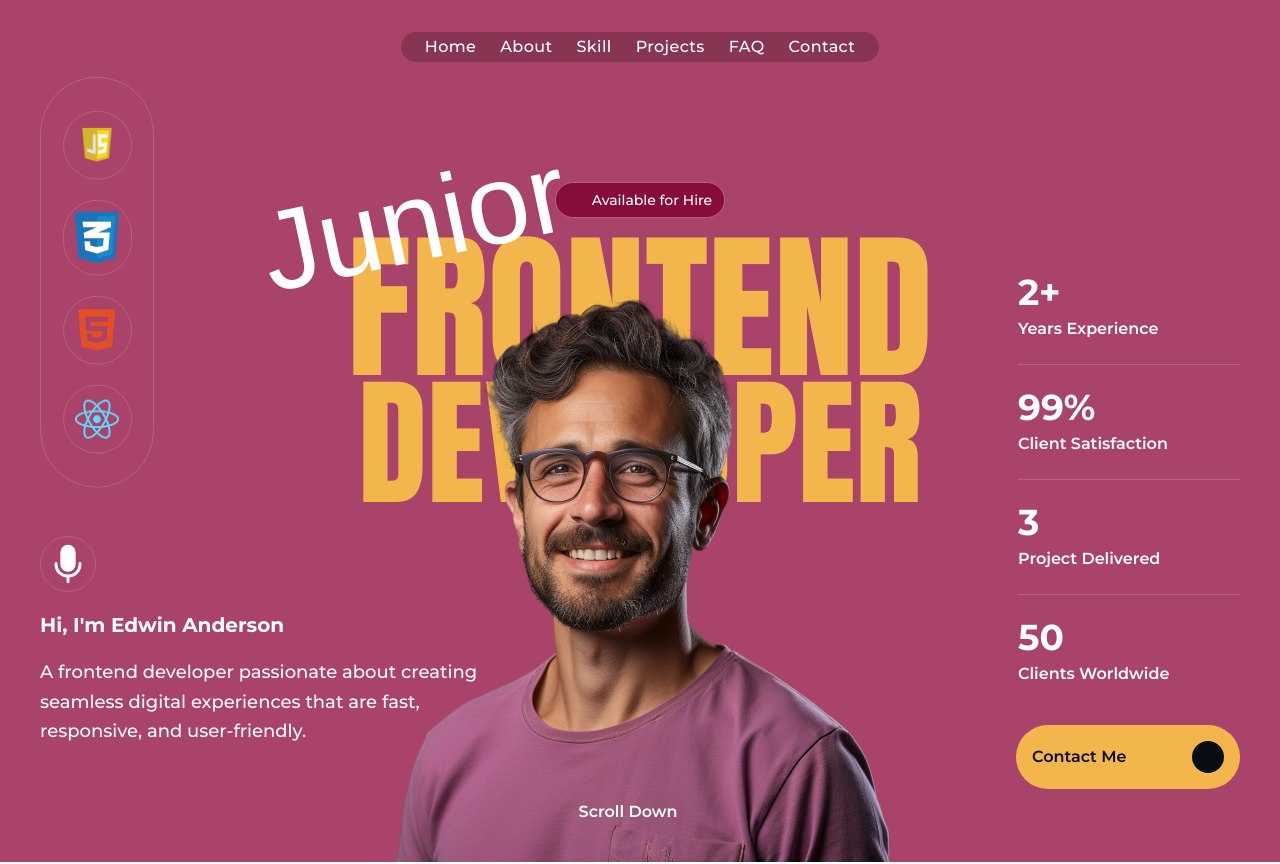
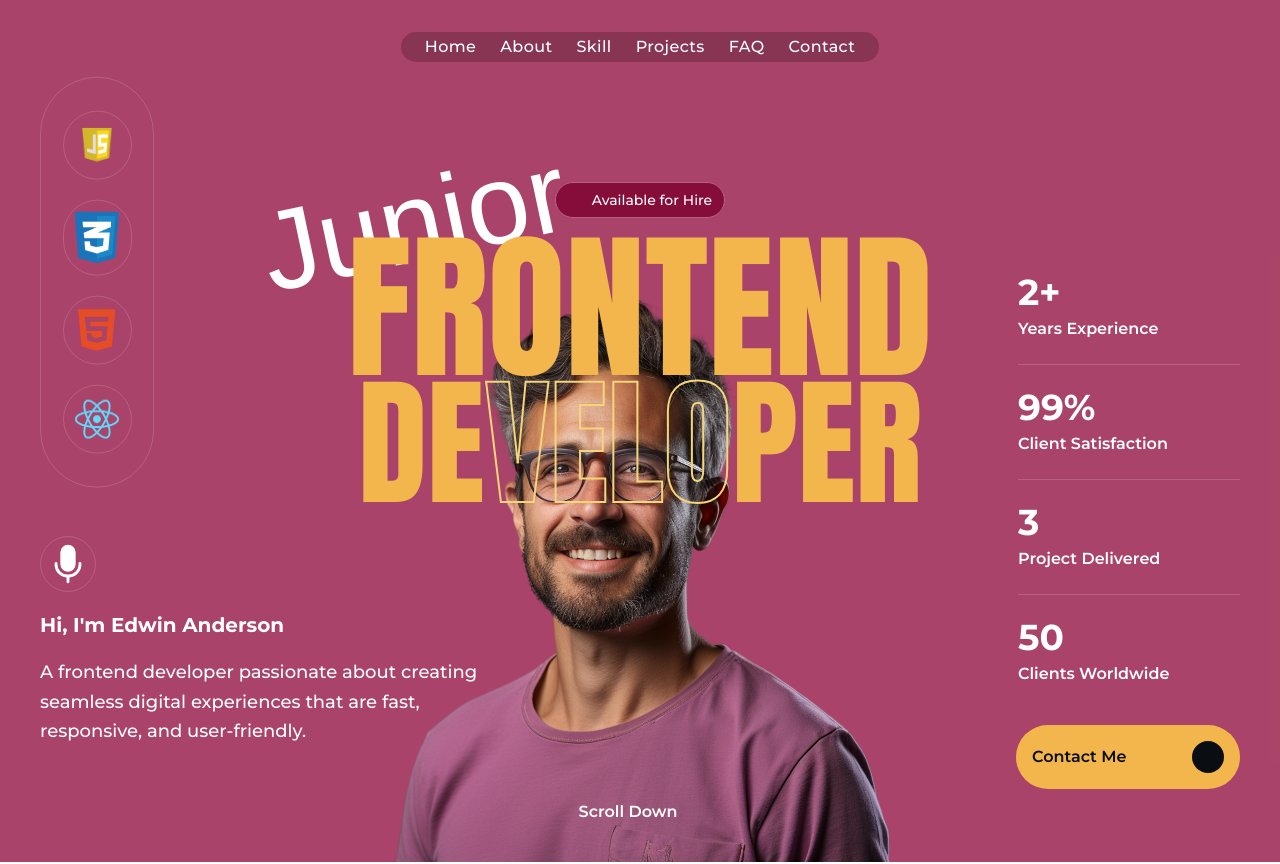
Before and after one commit to fahkhaer/me-portfolio, a Next.js app: page / in a window 1280 px wide. Shown: the top 864 px of the page. Built offline with nearby package versions, Linux system fonts and the light colour scheme; some icons are missing; a web font is replaced by a local one.

Commit message:
developer text

```diff
--- a/src/app/globals.css
+++ b/src/app/globals.css
@@ -232,6 +232,15 @@ body {
   font-style: normal;
 }
 
+.stroke-2 {
+  -webkit-text-stroke-width: 2px;
+}
+
+.stroke-yellow {
+  -webkit-text-stroke-color: #f5d57a; /* warna kuning seperti gambar */
+}
+
+
 @layer components {
   .custom-container {
     margin: 0 auto;
--- a/src/app/home/partials/hero.tsx
+++ b/src/app/home/partials/hero.tsx
@@ -34,13 +34,13 @@ const Hero = () => {
         </p>
 
         {/* FRONTEND DEVELOPER */}
-        <div className='font-anton text-secondary-100 absolute -top-[326px] translate-y-25 leading-[0.9]'>
+        <div className='font-anton text-secondary-100 absolute  z-50 -top-[326px] translate-y-25 leading-[0.9]'>
           <p className='text-[9vw] md:text-[160px]'>FRONTEND</p>
-          <p className='text-[8vw] md:text-[140px]'>DEVELOPER</p>
+          <p className='text-[8vw] md:text-[140px]'>DE<span className='text-[8vw] md:text-[140px] text-transparent stroke-2 stroke-yellow mix-blend-overlay'>VELO</span>PER </p>
         </div>
 
         {/* Available for Hire */}
-        <div className='absolute -top-[320px] mt-10 flex items-center gap-3'>
+        <div className='absolute -top-80 mt-10 flex items-center gap-3'>
           <Button
             className='border-primary-300 rounded-full border bg-[#860D39] text-white hover:bg-[#E26190]/30'
             variant='secondary'
```
